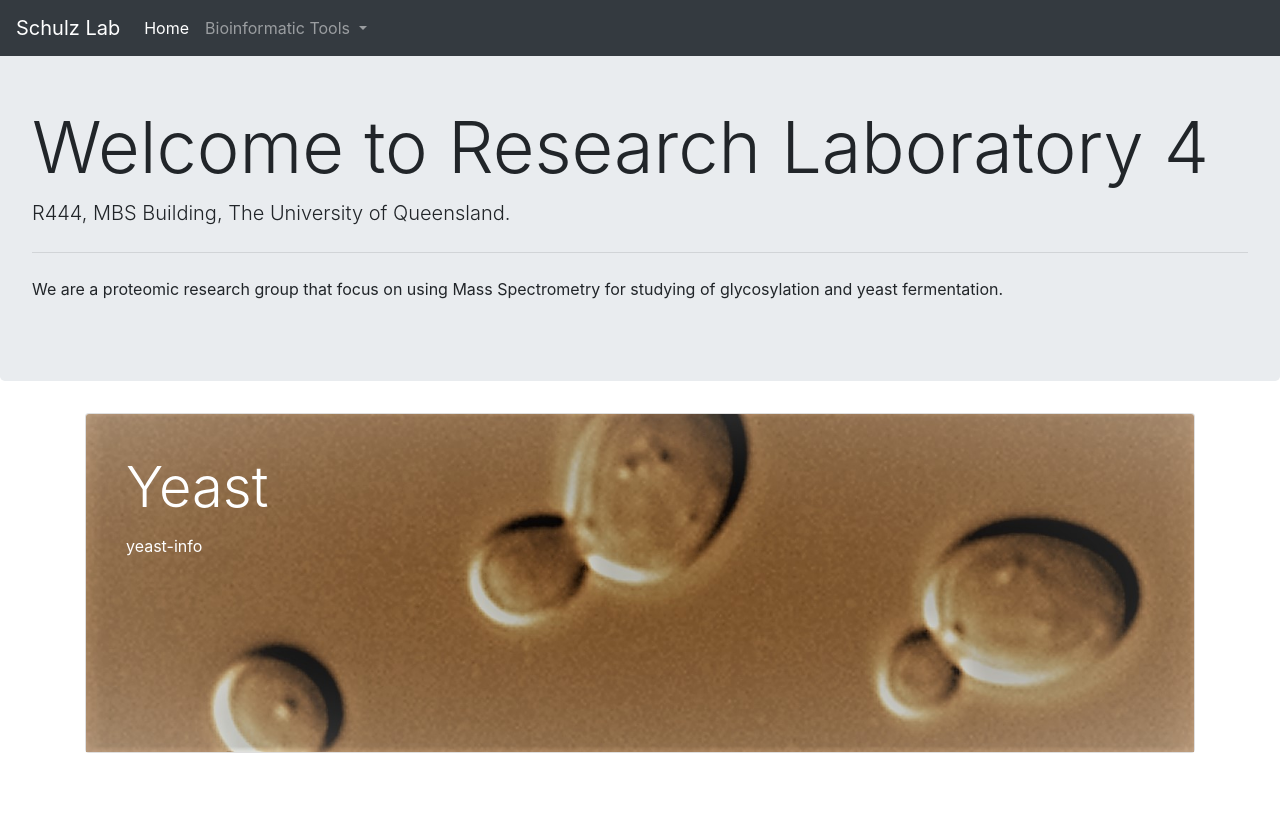
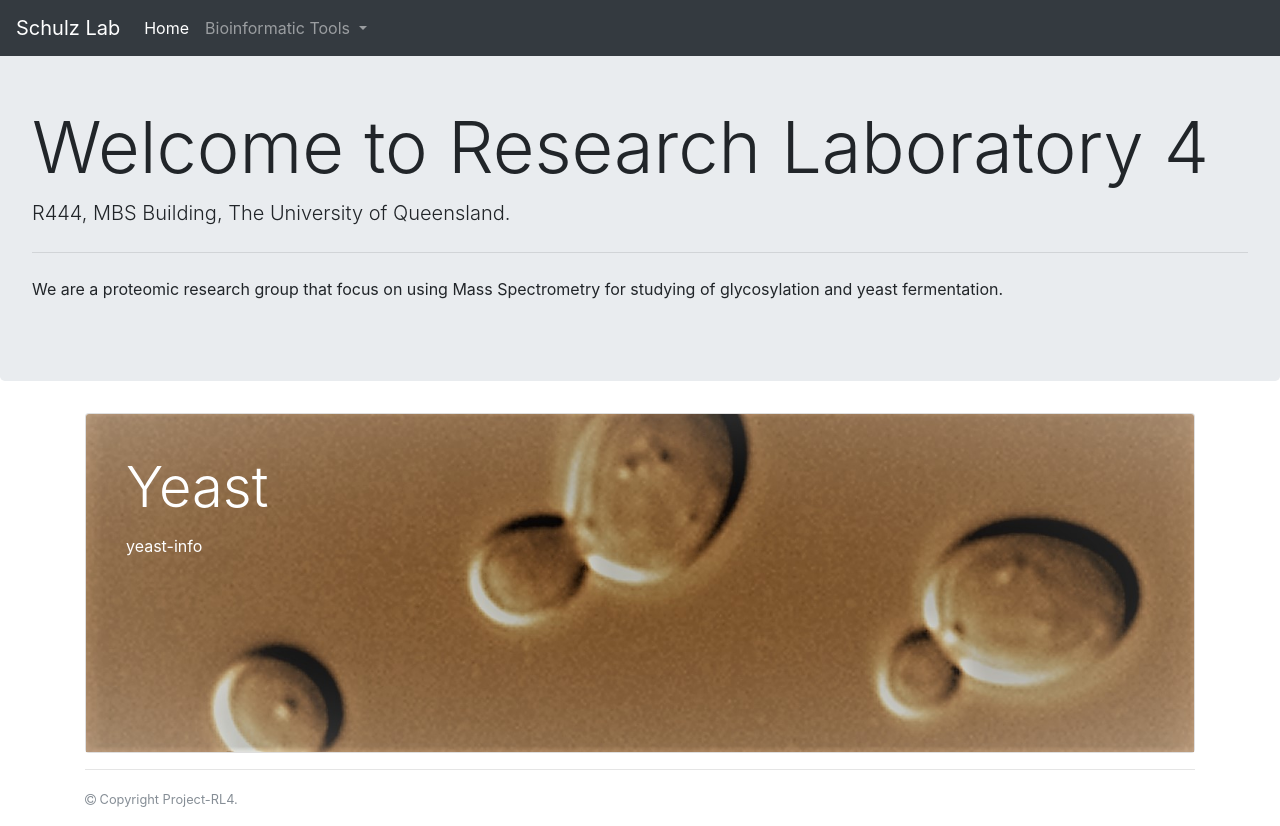
Before and after one commit to noatgnu/rl4web, an Angular app: page / in a window 1280 px wide. Before the commit the page ends 800 px from the top, so only its background shows below. Built offline with nearby package versions, Linux system fonts and the light colour scheme.

Commit message:
add copyright

```diff
--- a/src/app/app.component.html
+++ b/src/app/app.component.html
@@ -26,3 +26,13 @@
 </nav>
 
 <router-outlet></router-outlet>
+
+
+<div class="container">
+  <hr>
+  <p class="text-muted">
+    <small>
+      <i class="fa fa-copyright" aria-hidden="true"></i> Copyright Project-RL4.
+    </small>
+  </p>
+</div>
--- a/src/app/n-gly-sequon-parser/n-gly-sequon-parser.component.ts
+++ b/src/app/n-gly-sequon-parser/n-gly-sequon-parser.component.ts
@@ -1,8 +1,8 @@
 import { Component, OnInit, ViewChild} from '@angular/core';
-import {FileHandlerService} from "../file-handler.service";
-import {NgForm} from "@angular/forms";
-import {DataStore} from "../data-row";
-import {DomSanitizer, SafeUrl} from "@angular/platform-browser";
+import {FileHandlerService} from '../file-handler.service';
+import {NgForm} from '@angular/forms';
+import {DataStore} from '../data-row';
+import {DomSanitizer, SafeUrl} from '@angular/platform-browser';
 
 @Component({
   selector: 'app-n-gly-sequon-parser',
@@ -12,7 +12,7 @@ import {DomSanitizer, SafeUrl} from "@angular/platform-browser";
 export class NGlySequonParserComponent implements OnInit {
   fileHandler;
   result: DataStore;
-  model = {columnName: "Sequence", ignoreMod: true};
+  model = {columnName: 'Sequence', ignoreMod: true};
   loadHeader = true;
   started = false;
   processing = false;
@@ -20,9 +20,8 @@ export class NGlySequonParserComponent implements OnInit {
   fileSize: number;
   downloadLinks: string[] = [];
   safeDownloadLink: SafeUrl[] = [];
-  sanitize;
 
-  @ViewChild("resultElem") resultElem;
+  @ViewChild('resultElem') resultElem;
   constructor(_fh: FileHandlerService, private sanitization: DomSanitizer) {
     this.fileHandler = _fh.fileHandler;
   }
@@ -30,9 +29,9 @@ export class NGlySequonParserComponent implements OnInit {
   ngOnInit() {
   }
 
-  async processFile(e){
+  async processFile(e) {
     if (this.downloadLinks.length > 0) {
-      for (let link of this.downloadLinks) {
+      for (const link of this.downloadLinks) {
         URL.revokeObjectURL(link);
       }
       this.downloadLinks = [];
@@ -48,14 +47,14 @@ export class NGlySequonParserComponent implements OnInit {
       this.started = true;
       this.processing = true;
       this.result.header.forEach((item, index) => {
-        if (item == f.value.columnName) {
+        if (item === f.value.columnName) {
           this.result.seqColumn = index;
         }
       });
       console.log(this.result.seqColumn);
-      let d = DataStore.filterSequon(f.value.ignoreMod, this.result.data, this.result.seqColumn);
+      const d = DataStore.filterSequon(f.value.ignoreMod, this.result.data, this.result.seqColumn);
       this.downloadLinks.push(DataStore.toCSV(this.result.header, d));
-      for (let link of this.downloadLinks) {
+      for (const link of this.downloadLinks) {
         this.safeDownloadLink.push(this.sanitization.bypassSecurityTrustResourceUrl(link));
       }
       this.processing = false;
```
